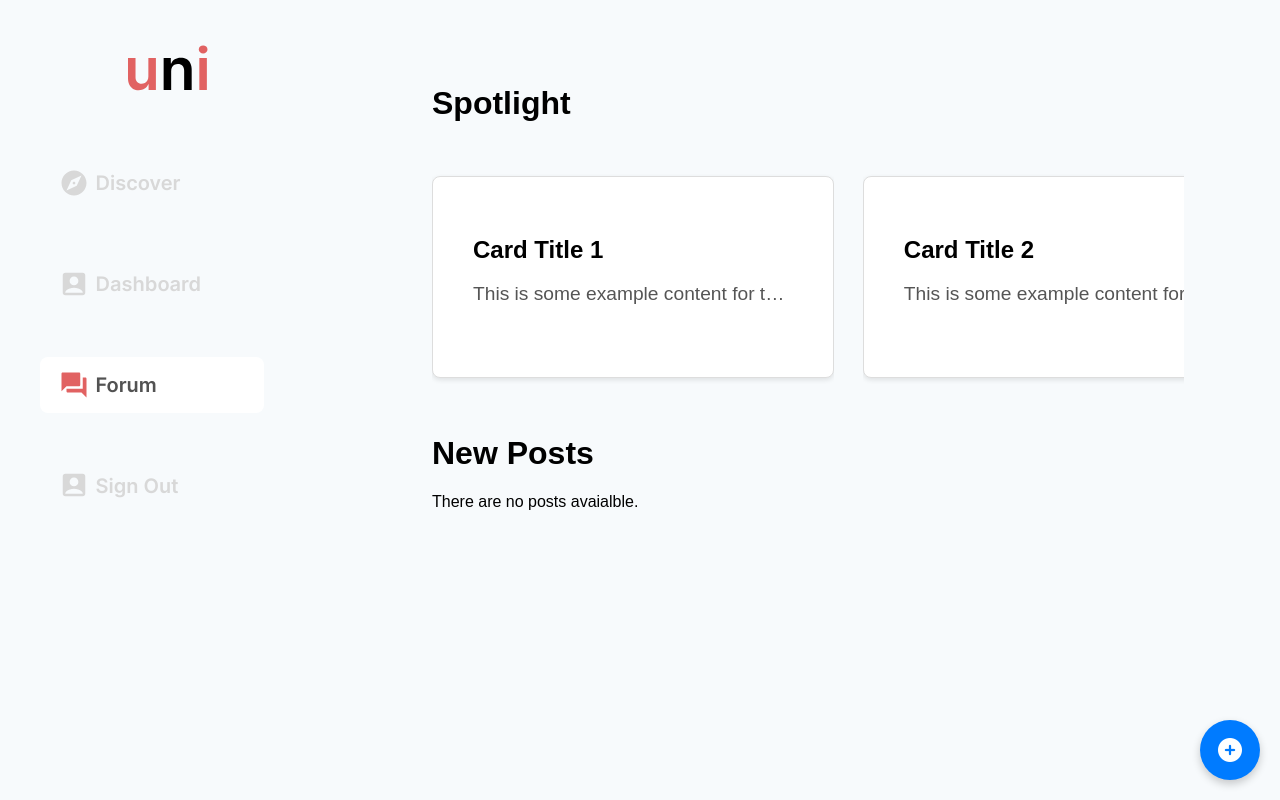
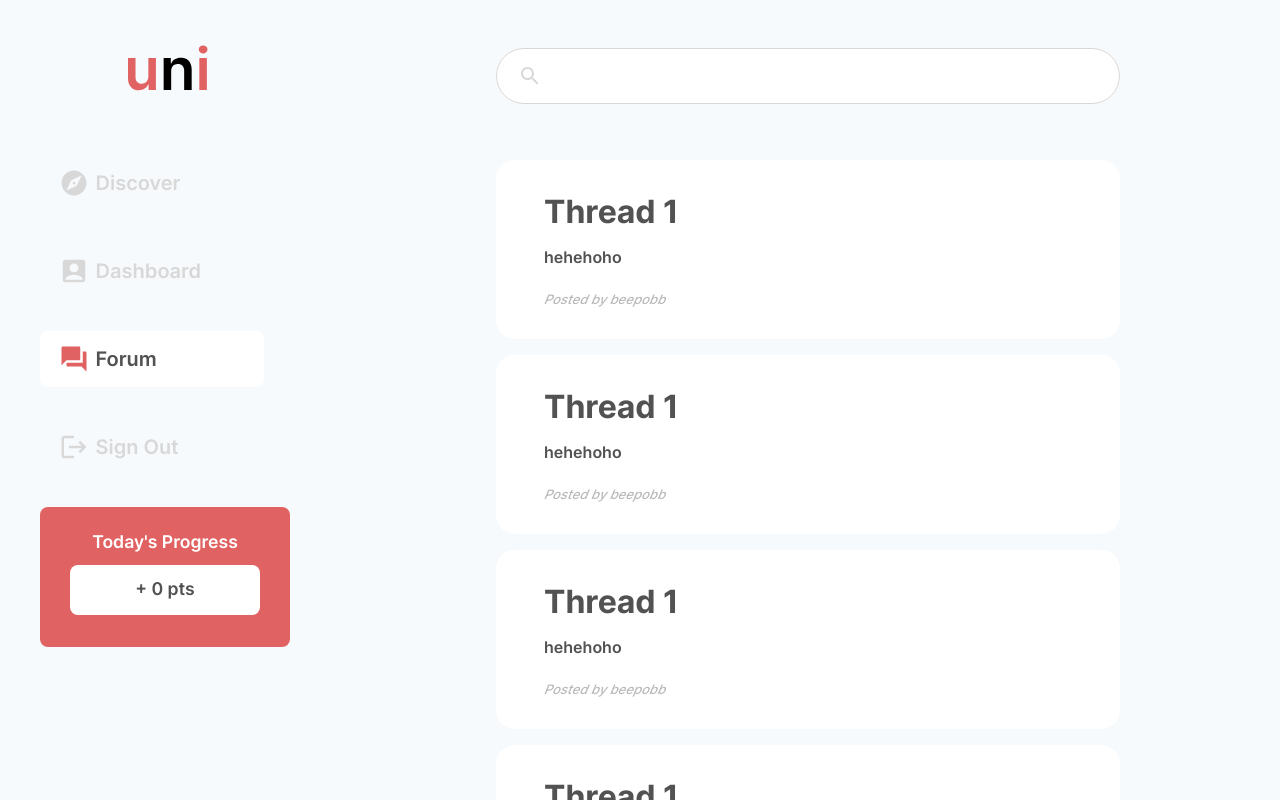
Before and after one commit to beepobb/inclusive-app, a React (Create React App) app in the folder frontend/: page /forum in a window 1280 px wide. Built offline with nearby package versions, Linux system fonts and the light colour scheme.

Commit message:
Forum UI

```diff
--- a/frontend/src/components/Dashboard/Dashboard.css
+++ b/frontend/src/components/Dashboard/Dashboard.css
@@ -1,4 +1,3 @@
 .dashboard {
-    margin: 0 2em;
-    padding: 2rem;
+    margin: 0 10rem;
 }
--- a/frontend/src/components/Dashboard/Dashboard.js
+++ b/frontend/src/components/Dashboard/Dashboard.js
@@ -2,14 +2,20 @@ import React from 'react';
 import { useState, useEffect } from 'react';
 import DefaultLayout from '../Layout/layout';
 import './Dashboard.css'
+import Post from '../Post/Post';
 
+import SearchBar from '../SearchBar';
 
 export default function Dashboard() {
+    const post1 = {
+        title: "Thread 1",
+        content: "hehehoho",
+        author: "beepobb"
+    }
+
     return (
         <DefaultLayout>
-            <div className='dashboard'>
-                <h1>Dashboard</h1>
-            </div>
+            yoho
         </DefaultLayout>
       );
 }
--- a/frontend/src/components/Discover/Discover.js
+++ b/frontend/src/components/Discover/Discover.js
@@ -25,7 +25,7 @@ export default function Discover() {
     return (
         <DeafultLayout>
             <div className="scenario">
-                <h1>Explore Scenarios</h1>
+                <h1>Inclusivity Rush</h1>
                 <div className="scenario-container-row">
                     <Card title={cardData.title} content={cardData.content} options={cardData.options} />
                 </div>
--- a/frontend/src/components/Forum/Forum.css
+++ b/frontend/src/components/Forum/Forum.css
@@ -1,6 +1,15 @@
 .forum {
-    margin: 0 2em;
-    padding: 2rem;
+    margin: 0 10rem;
+}
+
+.sticky-search {
+    position: -webkit-sticky; /* For Safari */
+    position: sticky;
+    top: 0;
+    width: 100%;
+    background-color: #F7FAFC;
+    z-index: 1; /* Ensures the search bar is above other content */
+    padding-top: 3rem;
 }
 
 .add-post-button {
--- a/frontend/src/components/Forum/Forum.js
+++ b/frontend/src/components/Forum/Forum.js
@@ -1,51 +1,56 @@
 import React from 'react';
-import { Link } from 'react-router-dom';
+import DefaultLayout from '../Layout/layout';
+import './Forum.css'
 import Post from '../Post/Post';
-import Spotlight from '../Spotlight/Spotlight';
-import DefaultLayout from '../Layout/layout';
-import './Forum.css';
+import AddCircleIcon from '@mui/icons-material/AddCircle';
 
-const Forum = ({ posts }) => {
-  const spotlightData = [
-    { title: "Card Title 1", content: "This is some example content for the card 1. Example sentence 2." },
-    { title: "Card Title 2", content: "This is some example content for the card 2." },
-    { title: "Card Title 3", content: "This is some example content for the card 3." },
-    { title: "Card Title 4", content: "This is some example content for the card 4." },
-    // Add more spotlight data as needed
-  ];
+import SearchBar from '../SearchBar';
 
-  return (
-    <DefaultLayout>
-      <div className="forum">
-        <h1>Spotlight</h1>
-        <div className="spotlight-container">
-          {spotlightData.map((data, index) => (
-            <div className="spotlight-wrapper" key={index}>
-              <Spotlight title={data.title} content={data.content} />
+export default function Forum() {
+    const post1 = {
+        title: "Thread 1",
+        content: "hehehoho",
+        author: "beepobb"
+    }
+
+    return (
+        <DefaultLayout>
+            <div className='forum'>
+                <div className='sticky-search'>
+                  <SearchBar/>
+                </div>
+                <>
+                    <Post post={post1}/>
+                    <Post post={post1}/>
+                    <Post post={post1}/>
+                    <Post post={post1}/>
+                    <Post post={post1}/>
+                </>
             </div>
-          ))}
-        </div>
-        <h1>New Posts</h1>
-        {/* Check if posts array exists and has at least one element */}
-        {posts && posts.length > 0 ? (
-          <div className="posts">
-            {/* Render each post */}
-            {posts.map((post, index) => (
-              <Post key={index} post={post} />
-            ))}
-          </div>
-        ) : (
-          // Show message when no posts available
-          <div>There are no posts avaialble.</div>
-        )}
-        <Link to="/forum/new-post">
-          <button className="add-post-button">
-            <i className="fas fa-plus-circle"></i>
-          </button>
-        </Link>
-      </div>
-    </DefaultLayout>
-  );
-};
 
-export default Forum;
+        </DefaultLayout>
+      );
+}
+
+// {/* <DefaultLayout>
+//       <div className="forum">
+//         <h1>New Posts</h1>
+//         {/* Check if posts array exists and has at least one element */}
+//         {posts && posts.length > 0 ? (
+//           <div className="posts">
+//             {/* Render each post */}
+//             {posts.map((post, index) => (
+//               <Post key={index} post={post} />
+//             ))}
+//           </div>
+//         ) : (
+//           // Show message when no posts available
+//           <div>There are no posts avaialble.</div>
+//         )}
+//         <Link to="/forum/new-post">
+//           <button className="add-post-button">
+//             <i className="fas fa-plus-circle"></i>
+//           </button>
+//         </Link>
+//       </div>
+//     </DefaultLayout> */}
--- a/frontend/src/components/Layout/layout.css
+++ b/frontend/src/components/Layout/layout.css
@@ -46,7 +46,7 @@ body {
 }
 
 .nav-links li {
-    margin: 2.8rem 0;
+    margin: 2rem 0;
     list-style: none;
 }
 
@@ -141,16 +141,43 @@ body {
     margin-top: 1rem; /* Adjust margin as needed */
   }
 
-  .logo-img {
-    width: 5rem;
-    height: auto;
-  }
+.logo-img {
+width: 5rem;
+height: auto;
+}
 
 .main-content {
     flex: 1;
-    padding: 2rem;
     margin-left: 21rem;
     overflow-y: auto;
+}
+
+.box-text{
+    color: #FFF;
+    font-family: Inter;
+    font-size: 1.1rem;
+    font-style: normal;
+    font-weight: 600;
+    line-height: normal;
+    padding: 1.5rem 0 0.8rem;
+}
+
+.box-content {
+    display: flex;
+    flex-direction: column;
+    justify-content: center;
+    align-items: center;
+    text-align: center;
+}
+
+.pt-text{
+    color: #525252;
+    font-family: Inter;
+    font-size: 1.1rem;
+    font-style: normal;
+    font-weight: 600;
+    line-height: normal;
+    padding: 0.8rem
 }
 
 /* Hide scrollbar for the main content */
--- a/frontend/src/components/Layout/layout.js
+++ b/frontend/src/components/Layout/layout.js
@@ -1,12 +1,15 @@
-import React from 'react';
+import React, { useState } from 'react';
 import { NavLink, useNavigate } from 'react-router-dom';
 import './layout.css'
 import AccountBoxIcon from '@mui/icons-material/AccountBox';
 import ExploreIcon from '@mui/icons-material/Explore';
 import ForumIcon from '@mui/icons-material/Forum';
+import LogoutIcon from '@mui/icons-material/Logout';
 import logo from '../../uni.svg';
+import { Box } from '@mui/material';
 
 const DeafultLayout = ({ children }) => {
+  const [point, setPoint] = useState(0);
   const navigate = useNavigate();
   const handleSignOut = () => {
     navigate('/login');
@@ -21,7 +24,7 @@ const DeafultLayout = ({ children }) => {
         </div>
           <ul>
             <li>
-              <NavLink to="/discover" activeClassName="active">
+              <NavLink to="/discover">
                   <div className="nav-item">
                       <ExploreIcon className="nav-logo" style={{ marginTop:5, fontSize:30}}/>
                       <span className="nav-text">Discover</span>
@@ -29,7 +32,7 @@ const DeafultLayout = ({ children }) => {
               </NavLink>
             </li>
             <li>
-              <NavLink to="/dashboard" activeClassName="active">
+              <NavLink to="/dashboard">
                   <div className="nav-item">
                       <AccountBoxIcon className="nav-logo" style={{ marginTop:5, fontSize:30}}/>
                       <span className="nav-text">Dashboard</span>
@@ -37,7 +40,7 @@ const DeafultLayout = ({ children }) => {
               </NavLink>
             </li>
             <li>
-              <NavLink to="/forum" activeClassName="active">
+              <NavLink to="/forum">
                   <div className="nav-item">
                       <ForumIcon className="nav-logo" style={{ marginTop:5, fontSize:30}}/>
                       <span className="nav-text">Forum</span>
@@ -47,10 +50,22 @@ const DeafultLayout = ({ children }) => {
             <li>
               <button className="signout" onClick={handleSignOut}>
                 <div className="nav-item">
-                    <AccountBoxIcon className="nav-logo" style={{fontSize:30}}/>
+                    <LogoutIcon className="nav-logo" style={{fontSize:30}}/>
                     <span className="btn-text">Sign Out</span>
                 </div>
               </button>
+            </li>
+            <li>
+              <Box sx={{width: 250, height: 140, borderRadius: 2, bgcolor: '#E16262'}}>
+                <div className='box-content'>
+                  <span className='box-text'>Today's Progress</span>
+                  <Box sx={{width: 190, height: 50, borderRadius: 2, bgcolor: 'white'}}>
+                    <div className='box-content'>
+                      <span className='pt-text'>+ {point} pts</span>
+                    </div>
+                  </Box>
+                </div>
+              </Box>
             </li>
           </ul>
         </nav>
--- a/frontend/src/components/Post/Post.css
+++ b/frontend/src/components/Post/Post.css
@@ -1,18 +1,38 @@
 .post {
-    background-color: #f9f9f9;
-    padding: 1rem;
+    background-color: white;
+    border-radius: 1.2rem;
+    padding: 2rem;
+    margin-top: 1rem;
     margin-bottom: 1rem;
-    border-radius: 5px;
-    box-shadow: 0 2px 4px rgba(0, 0, 0, 0.1);
   }
 
 .post h2 {
+  color: #525252;
   margin: 0 0 0.5rem 0;
+  padding-left: 1rem;
+  font-size: xx-large;
+  font-family: Inter;
+}
+
+.post p {
+  color: #525252;
+  padding-left: 1rem;
+  font-weight: 600;
+  font-family: Inter;
 }
 
 .post .author {
+  padding-left: 1rem;
   display: block;
-    margin-top: 1rem;
-    font-size: 0.9rem;
-    color: #555;
+  margin-top: 1.5rem;
+  font-size: small;
+  font-family: Inter;
+  font-style: italic;
+  font-weight: 500;
+  color: #B9B9B9;
 }
+
+@font-face {
+  font-family: 'Inter';
+  src: url('../../fonts/Inter.ttf') format('truetype');
+}
--- a/frontend/src/components/Post/Post.js
+++ b/frontend/src/components/Post/Post.js
@@ -6,7 +6,7 @@ const Post = ({ post }) => {
     <div className="post">
       <h2>{post.title}</h2>
       <p>{post.content}</p>
-      <span className="author">Posted by: {post.author}</span>
+      <span className="author">Posted by {post.author}</span>
     </div>
   );
 };
--- /dev/null
+++ b/frontend/src/components/SearchBar.js
@@ -0,0 +1,55 @@
+
+import React from 'react';
+import TextField from '@mui/material/TextField';
+import IconButton from '@mui/material/IconButton';
+import SearchIcon from '@mui/icons-material/Search';
+import { InputAdornment } from '@mui/material';
+
+function SearchBar() {
+    const handleKeyDown = (event) => {
+        if (event.key === 'Enter') {
+            // Perform search action here
+            console.log('Performing search...');
+            // You can replace the console.log with a function call to perform the actual search
+        }
+    };
+
+    return (
+      <div style={{ display: 'flex', alignItems: 'center' }}>
+        <TextField
+            variant="outlined"
+            fullWidth
+            InputProps={{
+            startAdornment: (
+                <InputAdornment position="start">
+                    <IconButton type="submit" aria-label="search">
+                        <SearchIcon style={{color:'#D8D8D8'}}/>
+                    </IconButton>
+                </InputAdornment>
+            )}}
+            onKeyDown={handleKeyDown}
+            sx={{
+                borderRadius: 7,
+                borderColor: '#D8D8D8',
+                width: '100%',
+                backgroundColor: 'white',
+                '& .MuiOutlinedInput-root': {
+                  '& fieldset': {
+                    borderRadius: 7,
+                    borderColor: '#D8D8D8',
+                  },
+                  '&:hover fieldset': {
+                    borderColor: '#D8D8D8',
+                  },
+                  '&.Mui-focused fieldset': {
+                    borderColor: '#D8D8D8',
+                  },
+                },
+                marginBottom: 5
+              }}
+        />
+      </div>
+    );
+  }
+
+  export default SearchBar;
```
Also changed, not shown: frontend/src/components/Card/Scenario.js (added, +14 -0 lines). Lines whose indentation alone changed are shown as unchanged.
